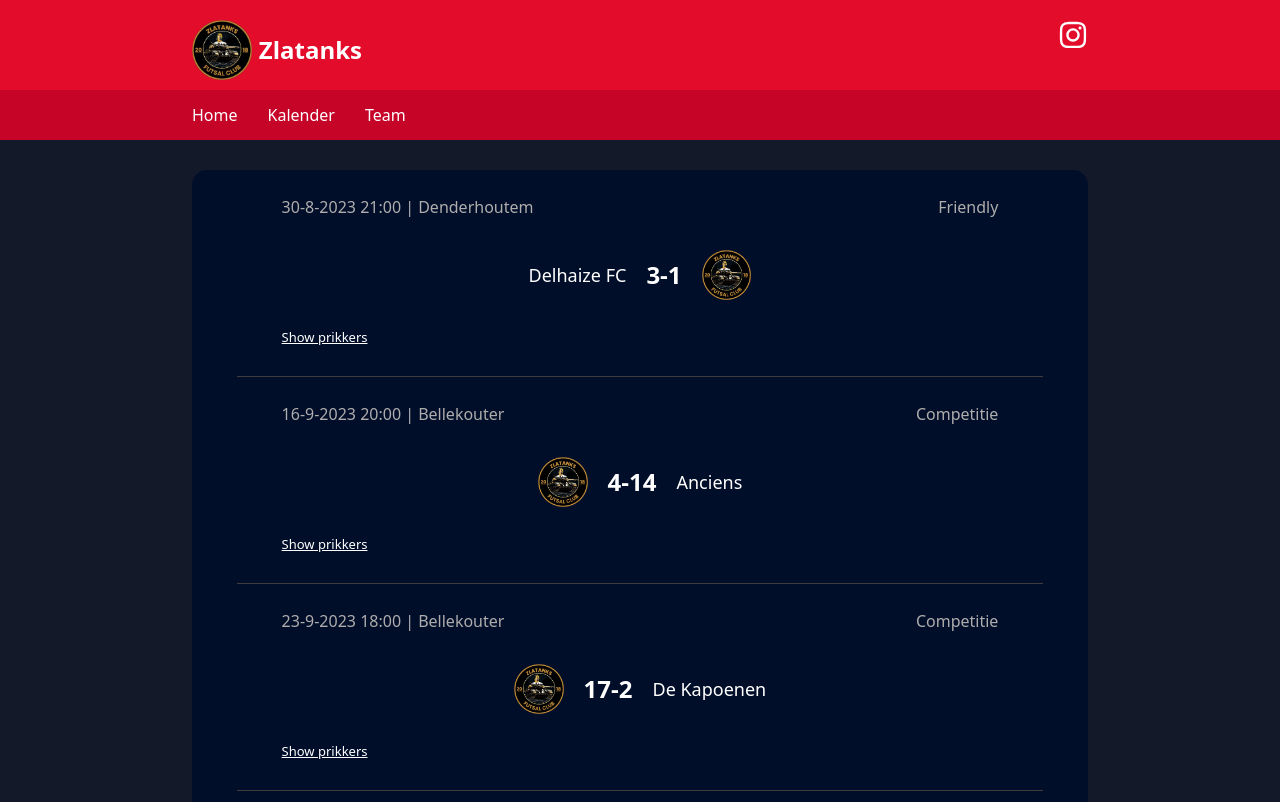
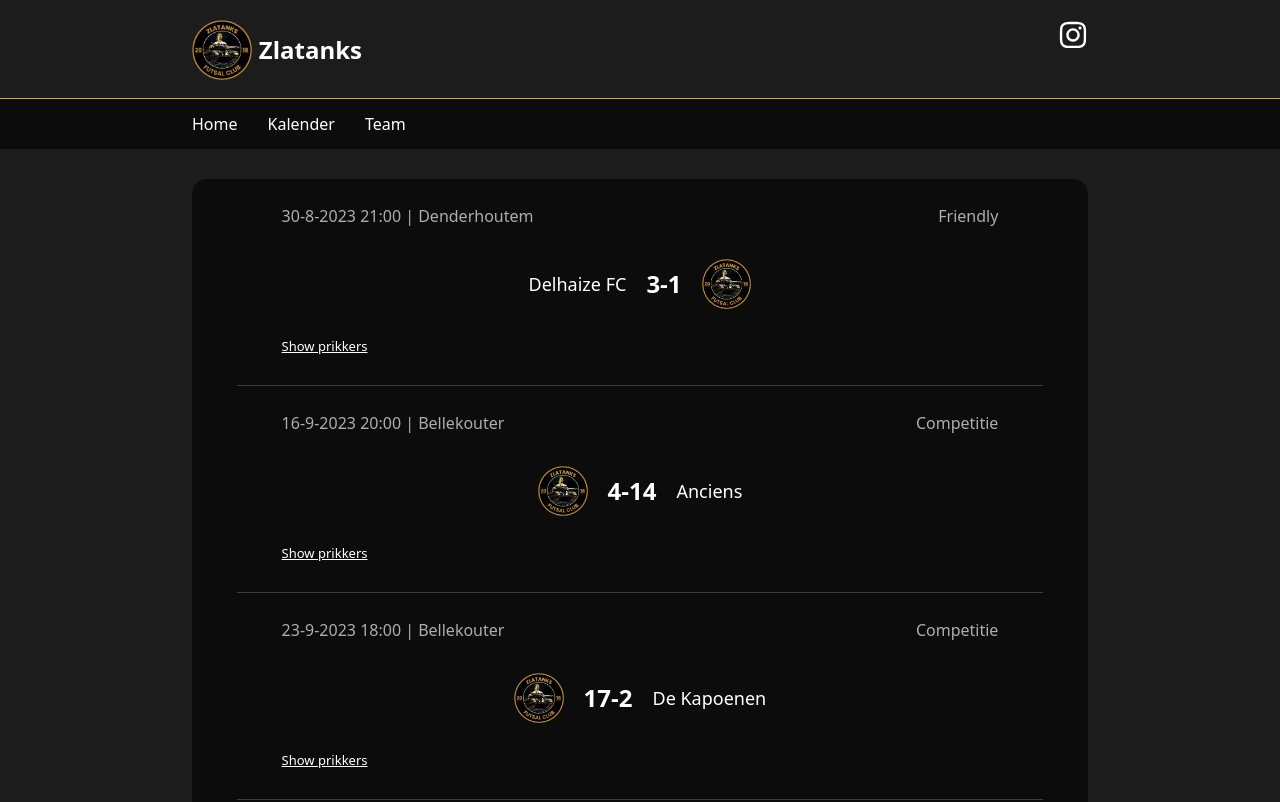
Before and after one commit to WoutDM/zlatanks, a React (Create React App) app: page /Kalender in a window 1280 px wide. Shown: the top 802 px of the page. Built offline with nearby package versions, Linux system fonts and the light colour scheme.

Commit message:
feat: new (temporally?) colors

```diff
--- a/src/App.css
+++ b/src/App.css
@@ -1,4 +1,4 @@
 body {
   font-family: system-ui;
-  background-color: #141929;
+  background-color: rgb(29, 28, 28);
 }
--- a/src/pages/homepage/Index.css
+++ b/src/pages/homepage/Index.css
@@ -18,7 +18,7 @@
   height: auto;
   display: flex;
   justify-content: center;
-  background-color: #000E29;
+  background-color: rgb(12, 12, 12);
   overflow: hidden;
   border-radius: 15px 15px 0 0;
 }
@@ -52,7 +52,7 @@
     text-align: center;
     display: flex;
     justify-content: center;
-    background-color: #000E29;
+    background-color: rgb(12, 12, 12);
     overflow: hidden;
     border-radius: 15px 15px 0 0;
   }
@@ -108,7 +108,7 @@
   width: 100%;
   height: auto;
   border-radius: 0 0 15px 15px;
-  background-color: #000E29;
+  background-color: rgb(12, 12, 12);
   overflow: visible;
 }
 
--- a/src/pages/homepage/components/fixture_component/FixtureComponent.css
+++ b/src/pages/homepage/components/fixture_component/FixtureComponent.css
@@ -8,7 +8,7 @@
 }
 
 #nextMatchFixtureDateRed {
-  color: red;
+  color: #daa520;
   font-weight: bold;
   font-size: larger;
 }
@@ -40,5 +40,5 @@
   color: white;
   font-size: large;
   font-weight: bold;
-  text-decoration: underline red;
+  text-decoration: underline #daa520;
 }
--- a/src/pages/matches/Matches.css
+++ b/src/pages/matches/Matches.css
@@ -3,7 +3,8 @@
   display: flex;
   flex-direction: column;
   align-items: center;
-  background-color: #000E29;
+  background-color: rgb(12, 12, 12);
   margin-top: 30px;
+  /* border: 1px solid #daa520; */
   border-radius: 15px 15px 0 0;
 }
--- a/src/pages/navbar/Navbar.css
+++ b/src/pages/navbar/Navbar.css
@@ -15,7 +15,7 @@ nav a {
 }
 
 nav a :hover {
-  text-decoration: underline 2px;
+  text-decoration: underline 2px #daa520;
   text-underline-offset: 17px;
 }
 
@@ -28,10 +28,13 @@ nav a :hover {
 
 #navbar_top {
   width: 100%;
+  padding-bottom: 8px;
   display: flex;
   justify-content: center;
-  background-color: #E40C2B;
+  background-color: rgb(29, 28, 28);
+  border-bottom: 1px solid #daa520;
 }
+
 #logo_and_name {
   width: 170px;
   display: flex;
@@ -56,7 +59,8 @@ nav a :hover {
   width: 100%;
   display: flex;
   justify-content: center;
-  background-color: rgb(198, 4, 40);
+  background-color: rgb(12, 12, 12);
+  /* border-bottom: 1px solid #daa520; */
 }
 
 #navbar_bottom_content {
--- a/src/pages/team/Team.css
+++ b/src/pages/team/Team.css
@@ -3,7 +3,7 @@
   display: flex;
   flex-direction: column;
   align-items: center;
-  background-color: #000E29;
+  background-color: rgb(12, 12, 12);
   margin-top: 30px;
   border-radius: 15px 15px 0 0;
 }
```
